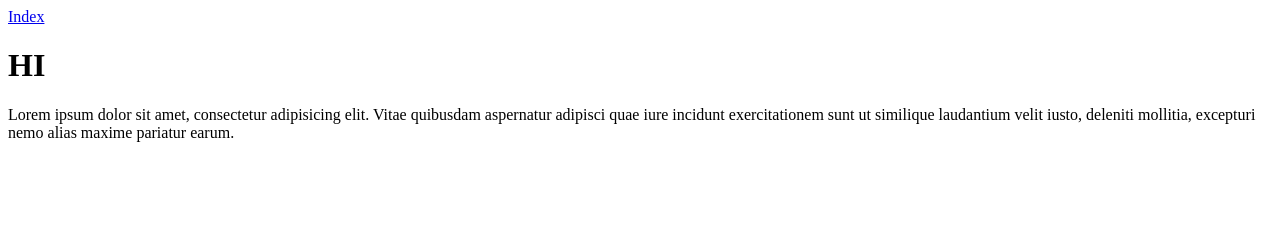
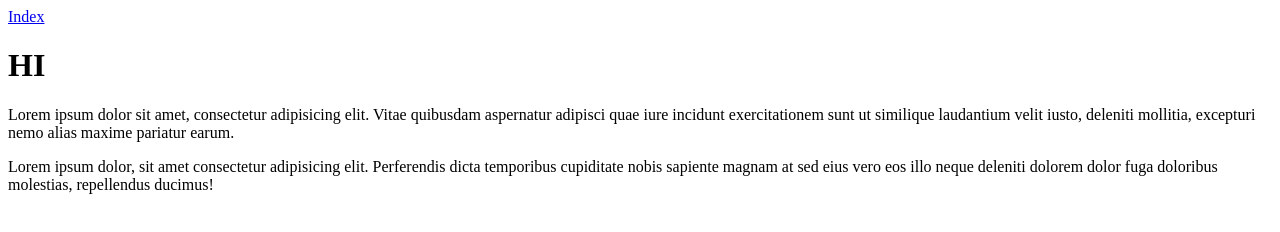
Before and after one commit to Nguyen-Toan-2004/du-an-test, a plain HTML site: page product.htm in a window 1280 px wide. Drawn offline with Linux system fonts and the light colour scheme.

Commit message:
them lorem

```diff
--- a/product.htm
+++ b/product.htm
@@ -14,5 +14,11 @@
       laudantium velit iusto, deleniti mollitia, excepturi nemo alias maxime
       pariatur earum.
     </p>
+    <p>
+      Lorem ipsum dolor, sit amet consectetur adipisicing elit. Perferendis
+      dicta temporibus cupiditate nobis sapiente magnam at sed eius vero eos
+      illo neque deleniti dolorem dolor fuga doloribus molestias, repellendus
+      ducimus!
+    </p>
   </body>
 </html>
```
